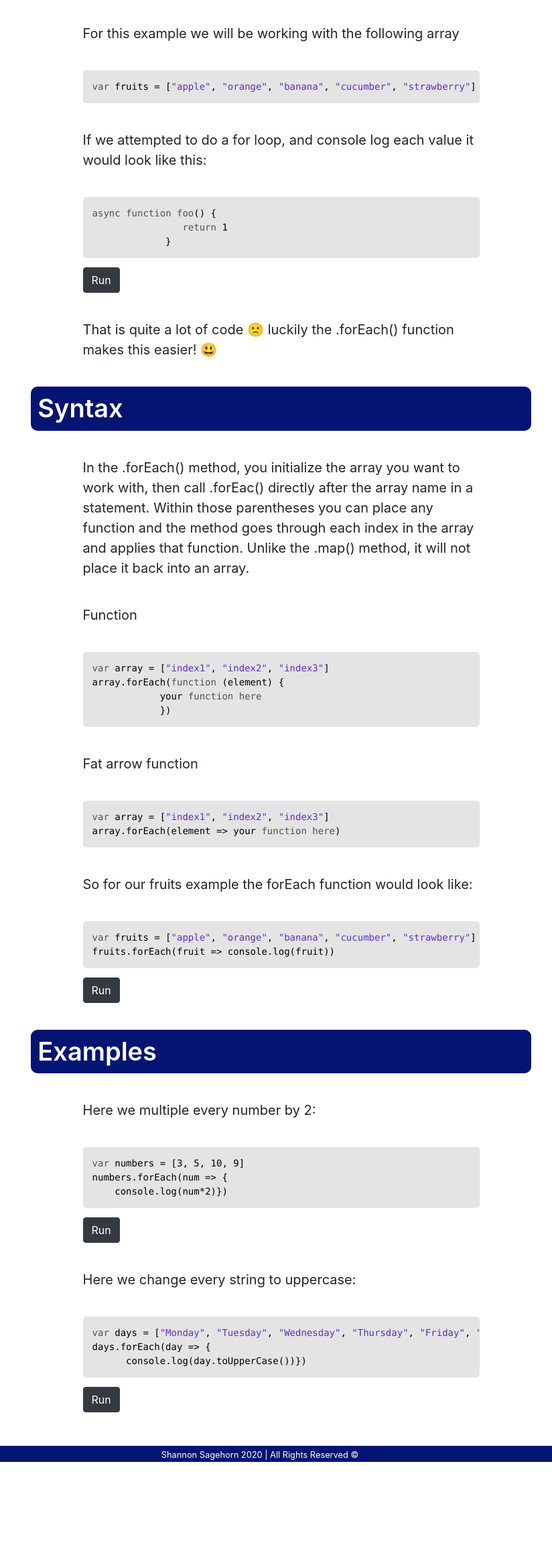
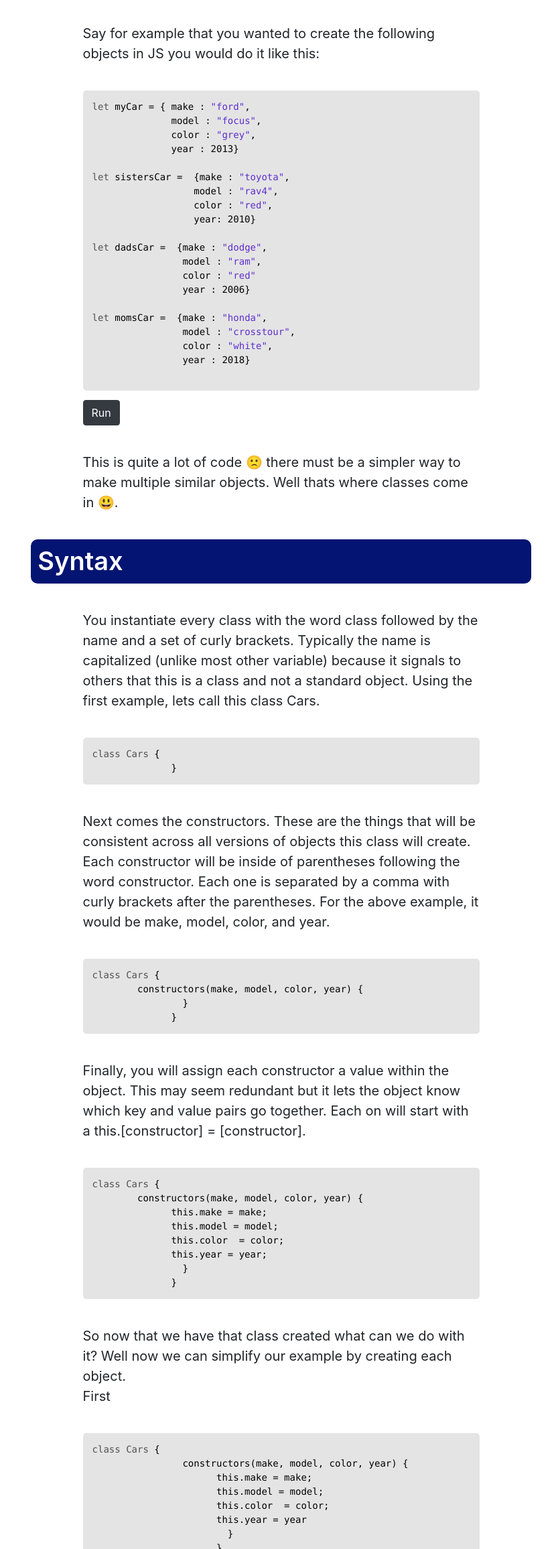
Before and after one commit to srsagehorn/final.GIT418, a plain HTML site: page index.html in a window 1280 px wide. Shown: the part 488-2800 px from the top of the page at 67% size, without its empty margins (252-1076 px from the left). Before the commit the page ends 2670 px from the top, so only its background shows below. Drawn offline with nearby package versions, Linux system fonts and the light colour scheme.

Commit message:
classes syntax

```diff
--- a/index.html
+++ b/index.html
@@ -21,18 +21,18 @@
       hljs.initHighlightingOnLoad();
     </script>
     <link rel="stylesheet" href="./css/styles.css" />
-    <title>forEach() function tutorial</title>
+    <title>JavaScript Classes Tutorial</title>
   </head>
   <body>
     <header>
       <nav class="card nav-tabs">
         <ul class="nav justify-content-center">
           <li class="nav-item">
-            <a class="nav-link active" href="./index.html">async</a>
+            <a class="nav-link active" href="./index.html">Classes</a>
           </li>
-          <li class="nav-item">
+          <!-- <li class="nav-item">
             <a class="nav-link" href="./await.html">await</a>
-          </li>
+          </li> -->
         </ul>
       </nav>
     </header>
@@ -40,60 +40,93 @@
       <div class="row down">
         <div class="col-md-2 line"></div>
         <div class="col-md-10 right">
-          <h1 class="mainHeading">async function tutorial</h1>
+          <h1 class="mainHeading">JavaScript Classes Tutorial</h1>
           <div class="col-md-10">
             <p>
-              An async function is a function declared with the async keyword. Async functions are instances of the AsyncFunction constructor, and the await keyword is permitted within them. The async and await keywords enable asynchronous, promise-based behavior to be written in a cleaner style, avoiding the need to explicitly configure promise chains.
+              In ES6, released in 2015, JavaScript introduced a new feature called classes. This allows developers to create similar objects easily by creating a basic format for each class and then instantiating and adjusting the class from there. Its important to note that even though classes may look like objects, they are not, they are simply templates for objects.
             </p>
-            <h2 class="heading">Why use the async function?</h2>
+            <h2 class="heading">Why use classes?</h2>
             <div class="col-md-10 side">
               <p>
-                For this example we will be working with the following array
+                Say for example that you wanted to create the following objects in JS you would do it like this:
               </p>
-              <pre><code>var fruits = ["apple", "orange", "banana", "cucumber", "strawberry"]</code></pre>
-              <p>
-                If we attempted to do a for loop, and console log each value it
-                would look like this:
-              </p>
-              <pre><code>async function foo() {
-                return 1
-             }</code></pre>
-              <button id="forloop" type="button" class="btn btn-dark">
+              <pre><code>let myCar = { make : "ford",
+              model : "focus",
+              color : "grey",
+              year : 2013}
+
+let sistersCar =  {make : "toyota",
+                  model : "rav4",
+                  color : "red",
+                  year: 2010}
+
+let dadsCar =  {make : "dodge",
+                model : "ram",
+                color : "red"
+                year : 2006}
+
+let momsCar =  {make : "honda",
+                model : "crosstour",
+                color : "white",
+                year : 2018}
+              </code></pre>
+              <button id="carsJS" type="button" class="btn btn-dark">
                 Run
               </button>
-              <pre id="aforloop" style="display: none"><code>apple
+              <pre id="acarsJS" style="display: none"><code>apple
 orange
 banana
 cucumber
 strawberry</code></pre>
+              <p></p>
               <p>
-                That is quite a lot of code 🙁 luckily the .forEach() function
-                makes this easier! 😃
+                This is quite a lot of code 🙁 there must be a simpler way to make multiple similar objects. Well thats where classes come in 😃.
               </p>
             </div>
             <h3 class="heading">Syntax</h3>
             <div class="col-md-10 side">
               <p>
-                In the .forEach() method, you initialize the array you want to
-                work with, then call .forEac() directly after the array name in
-                a statement. Within those parentheses you can place any function
-                and the method goes through each index in the array and applies
-                that function. Unlike the .map() method, it will not place it
-                back into an array.
+                You instantiate every class with the word class followed by the name and a set of curly brackets. Typically the name is capitalized (unlike most other variable) because it signals to others that this is a class and not a standard object. Using the first example, lets call this class Cars.
               </p>
-              <p>Function</p>
-              <pre><code>var array = ["index1", "index2", "index3"]
-array.forEach(function (element) {
-            your function here
-            })</code></pre>
-              <p>Fat arrow function</p>
-              <pre><code>var array = ["index1", "index2", "index3"]
-array.forEach(element => your function here)</code></pre>
+              <pre><code>class Cars {
+              }</code></pre>
               <p>
-                So for our fruits example the forEach function would look like:
+                Next comes the constructors. These are the things that will be consistent across all versions of objects this class will create. Each constructor will be inside of parentheses following the word constructor. Each one is separated by a comma with curly brackets after the parentheses. For the above example, it would be make, model, color, and year.
               </p>
-              <pre><code>var fruits = ["apple", "orange", "banana", "cucumber", "strawberry"]
-fruits.forEach(fruit => console.log(fruit))</code></pre>
+              <pre><code>class Cars {
+        constructors(make, model, color, year) {
+                }
+              }</code></pre>
+              <p>
+                Finally, you will assign each constructor a value within the object. This may seem redundant but it lets the object know which key and value pairs go together. Each on will start with a this.[constructor] = [constructor].
+              </p>
+              <pre><code>class Cars {
+        constructors(make, model, color, year) {
+              this.make = make;
+              this.model = model;
+              this.color  = color;
+              this.year = year;
+                }
+              }</code></pre>
+              <p>
+                So now that we have that class created what can we do with it? Well now we can simplify our example by creating each object.
+                <br>
+                First
+              </p>
+              <pre><code>class Cars {
+                constructors(make, model, color, year) {
+                      this.make = make;
+                      this.model = model;
+                      this.color  = color;
+                      this.year = year
+                        }
+                      }
+
+let myCar = new Car("ford", "focus", "grey", 2013)
+let sistersCar = new Car("toyota", "rav4", "red", 2010)
+let dadsCar = new Car("dodge", "ram", "red", 2006)
+let momsCar = new Car("honda", "crosstour", "white", 2018)
+                    </code></pre>
               <button id="fruits" type="button" class="btn btn-dark">
                 Run
               </button>
--- a/js/async.js
+++ b/js/async.js
@@ -25,3 +25,26 @@ features.forEach((button) => {
     }
   });
 });
+
+
+let myCar = { make : "ford",
+              model : "focus",
+              color : "grey",
+              year : 2013}
+
+let sistersCar =  {make : "toyota",
+                  model : "rav4",
+                  color : "red",
+                  year: 2010}
+
+let dadsCar =  {make : "dodge",
+                model : "ram",
+                color : "red"
+                year : 2006}
+
+let momsCar =  {make : "honda",
+                model : "crosstour",
+                color : "white",
+                year : 2018}
+
+console.log (myCar, S)
```
Also changed, not shown: await.html (+2 -2 lines).
